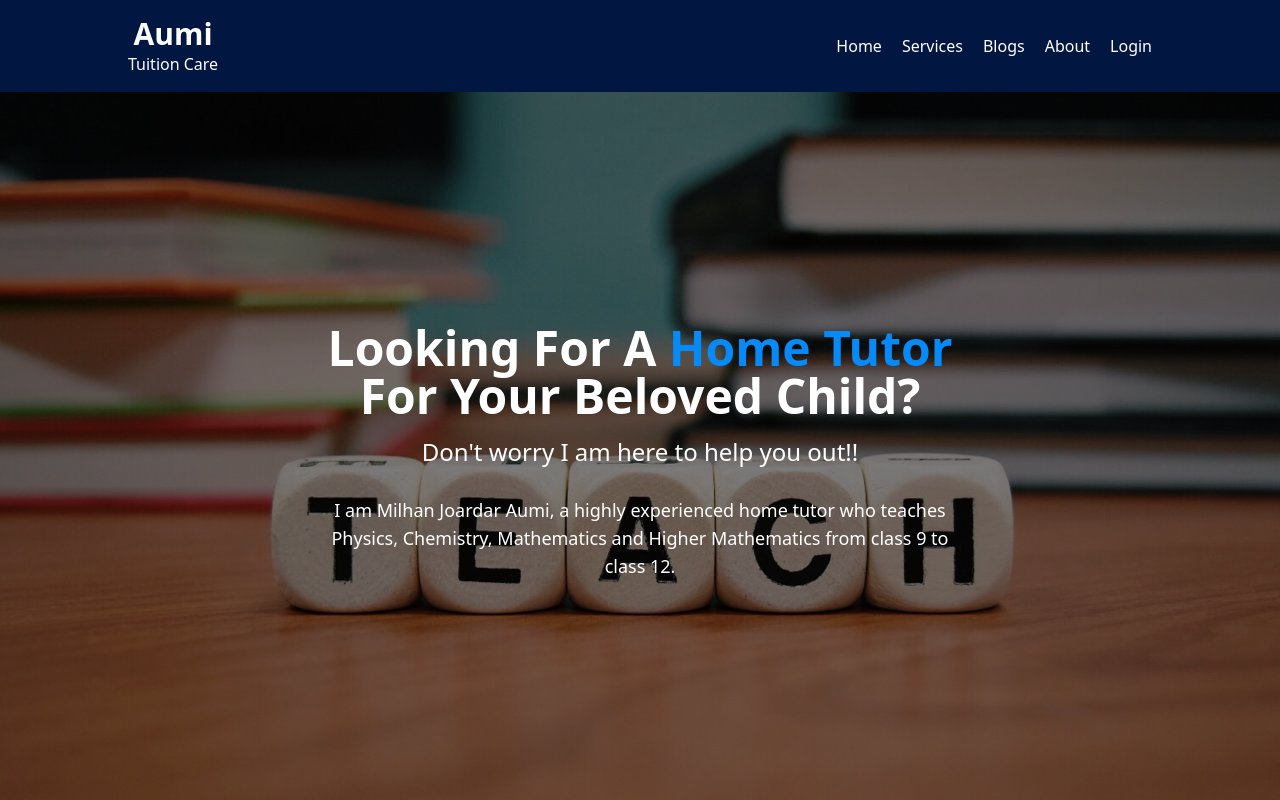
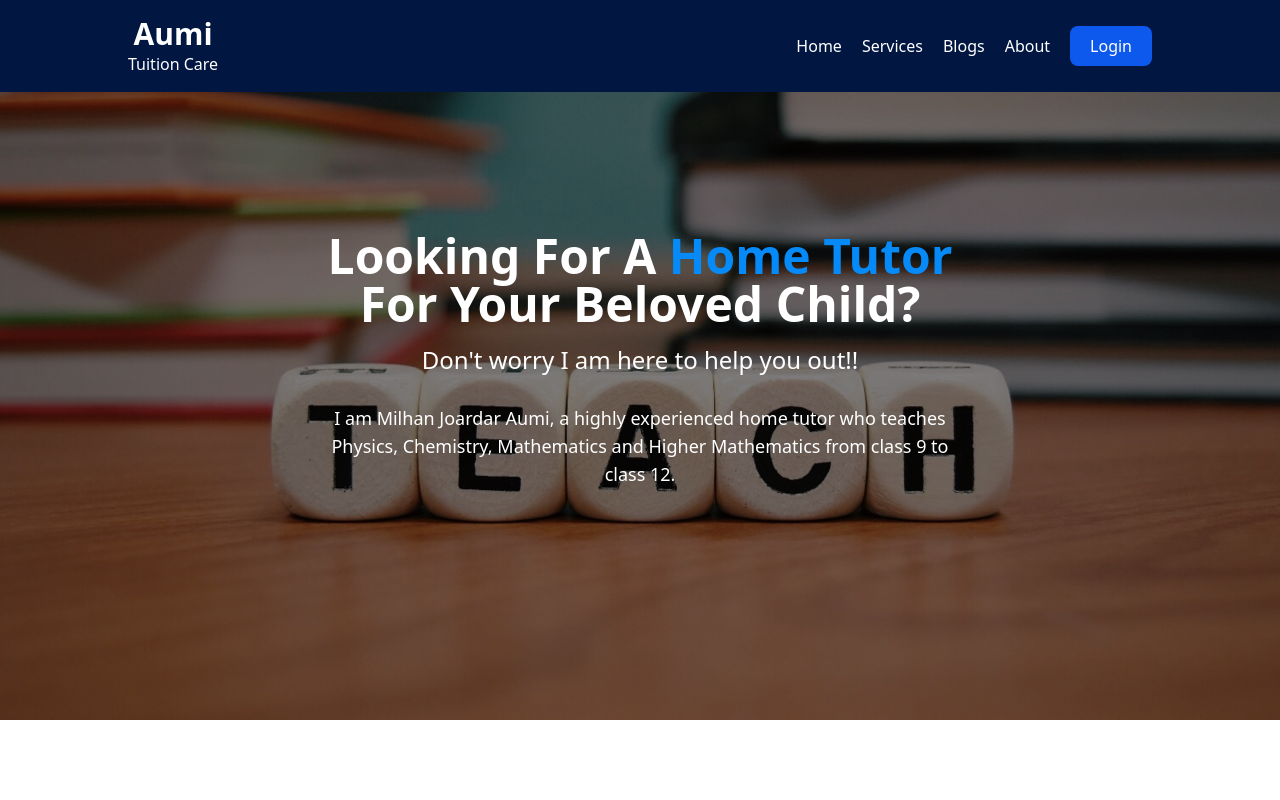
Before and after one commit to mjaumi/phero-assignment10-aumi-tuition-care, a React (Create React App) app: page / in a window 1280 px wide. Shown: the top 800 px of the page. Built offline with nearby package versions, Linux system fonts and the light colour scheme; what tw-elements would draw is missing.

Commit message:
react router and 404 component added

```diff
--- a/package.json
+++ b/package.json
@@ -9,6 +9,7 @@
     "firebase": "^9.6.11",
     "react": "^18.0.0",
     "react-dom": "^18.0.0",
+    "react-router-dom": "^6.3.0",
     "react-scripts": "5.0.1",
     "tw-elements": "^1.0.0-alpha12",
     "web-vitals": "^2.1.4"
--- a/src/App.js
+++ b/src/App.js
@@ -1,12 +1,18 @@
+import { Route, Routes } from 'react-router-dom';
 import './App.css';
 import Header from './components/Header/Header';
 import Home from './components/Home/Home';
+import NotFound from './components/NotFound/NotFound';
 
 function App() {
   return (
     <main className="App">
       <Header />
-      <Home />
+      <Routes>
+        <Route path='/' element={<Home />} />
+        <Route path='/home' element={<Home />} />
+        <Route path='*' element={<NotFound />} />
+      </Routes>
     </main>
   );
 }
--- a/src/components/Header/Header.js
+++ b/src/components/Header/Header.js
@@ -1,8 +1,9 @@
 import React from 'react';
+import { Link } from 'react-router-dom';
 
 const Header = () => {
     return (
-        <header className='bg-tuition-care-base'>
+        <header className='bg-tuition-care-base fixed w-full'>
             <div className='w-4/5 mx-auto text-white py-4 flex justify-between items-center'>
                 <div>
                     <h2 className='font-bold text-3xl m-0'>
@@ -10,12 +11,13 @@ const Header = () => {
                     </h2>
                     <span className='font-light text-base leading-4'>Tuition Care</span>
                 </div>
-                <nav className='flex'>
-                    <p>Home</p>
-                    <p className='ml-5'>Services</p>
-                    <p className='ml-5'>Blogs</p>
-                    <p className='ml-5'>About</p>
-                    <p className='ml-5'>Login</p>
+                <nav className='flex items-center'>
+                    <Link className='hover:opacity-40 duration-300' to='/'>Home</Link>
+                    <Link className='hover:opacity-40 duration-300 ml-5' to='/services'>Services</Link>
+                    <Link className='hover:opacity-40 duration-300 ml-5' to='/blogs'>Blogs</Link>
+                    <Link className='hover:opacity-40 duration-300 ml-5' to='/about'>About</Link>
+
+                    <button className='ml-5 hover:opacity-40 duration-300 bg-tuition-care-base-light px-5 py-2 rounded-lg'>Login</button>
                 </nav>
             </div>
         </header>
--- /dev/null
+++ b/src/components/NotFound/NotFound.js
@@ -0,0 +1,21 @@
+import React from 'react';
+import { useNavigate } from 'react-router-dom';
+
+const NotFound = () => {
+    const navigate = useNavigate();
+
+    return (
+        <section className='h-screen'>
+            <div className='h-full flex flex-col justify-center items-center'>
+                <h1 className='font-black text-8xl text-tuition-care-base-light'>404</h1>
+                <h3 className='font-bold text-3xl text-tuition-care-base'>Woops, looks like this page does not exist.</h3>
+                <p className='text-tuition-care-base'>You could either go back to the homepage</p>
+                <button
+                    onClick={() => navigate('/')}
+                    className='mt-8 text-white font-semibold border-2 border-tuition-care-base-light hover:bg-transparent hover:text-tuition-care-base-light duration-300 bg-tuition-care-base-light px-7 py-3 rounded-xl'>Go to Homepage</button>
+            </div>
+        </section>
+    );
+};
+
+export default NotFound;
--- a/src/index.js
+++ b/src/index.js
@@ -4,11 +4,14 @@ import './index.css';
 import App from './App';
 import reportWebVitals from './reportWebVitals';
 import 'tw-elements';
+import { BrowserRouter } from 'react-router-dom';
 
 const root = ReactDOM.createRoot(document.getElementById('root'));
 root.render(
   <React.StrictMode>
-    <App />
+    <BrowserRouter>
+      <App />
+    </BrowserRouter>
   </React.StrictMode>
 );
 
```
Also changed, not shown: 1 other file (tests, documents, lock files or other folders).
